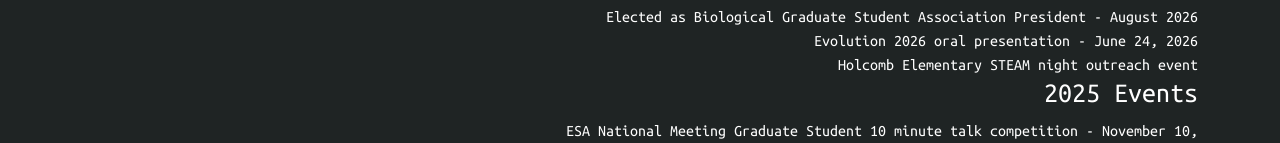
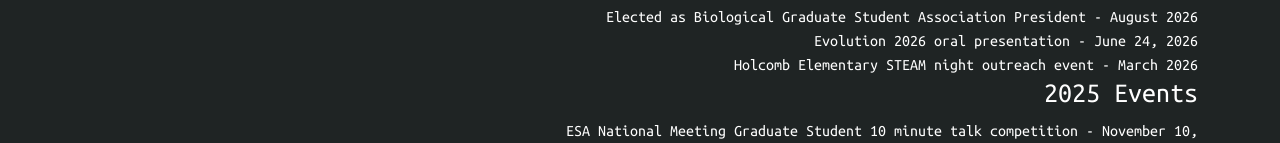
Before and after one commit to remingtonrimo/remingtonrimo.github.io, a plain HTML site: page news.html in a window 1280 px wide. Shown: the part 225-368 px from the top of the page. Drawn offline with Linux system fonts and the light colour scheme.

Commit message:
Update news.html

```diff
--- a/news.html
+++ b/news.html
@@ -91,7 +91,7 @@
 		  <h3>2026 Events</h3>
 		  <p>Elected as Biological Graduate Student Association President - August 2026</p>
 		  <p>Evolution 2026 oral presentation - June 24, 2026</p>
-		  <p>Holcomb Elementary STEAM night outreach event</p>
+		  <p>Holcomb Elementary STEAM night outreach event - March 2026</p>
 		  <h3>2025 Events</h3>
       <p>ESA National Meeting Graduate Student 10 minute talk competition - November 10, 2025</p>
       <p>Evolution 2025 poster presentation - June 22, 2025</p>
```
